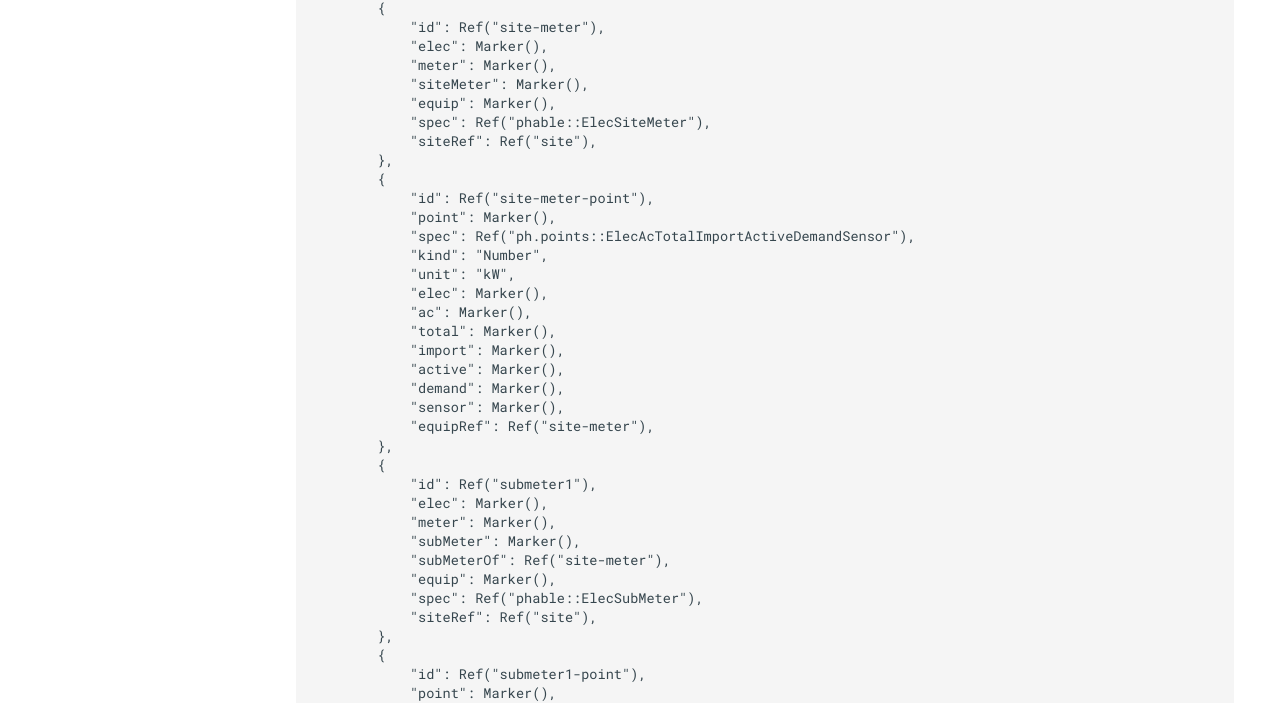
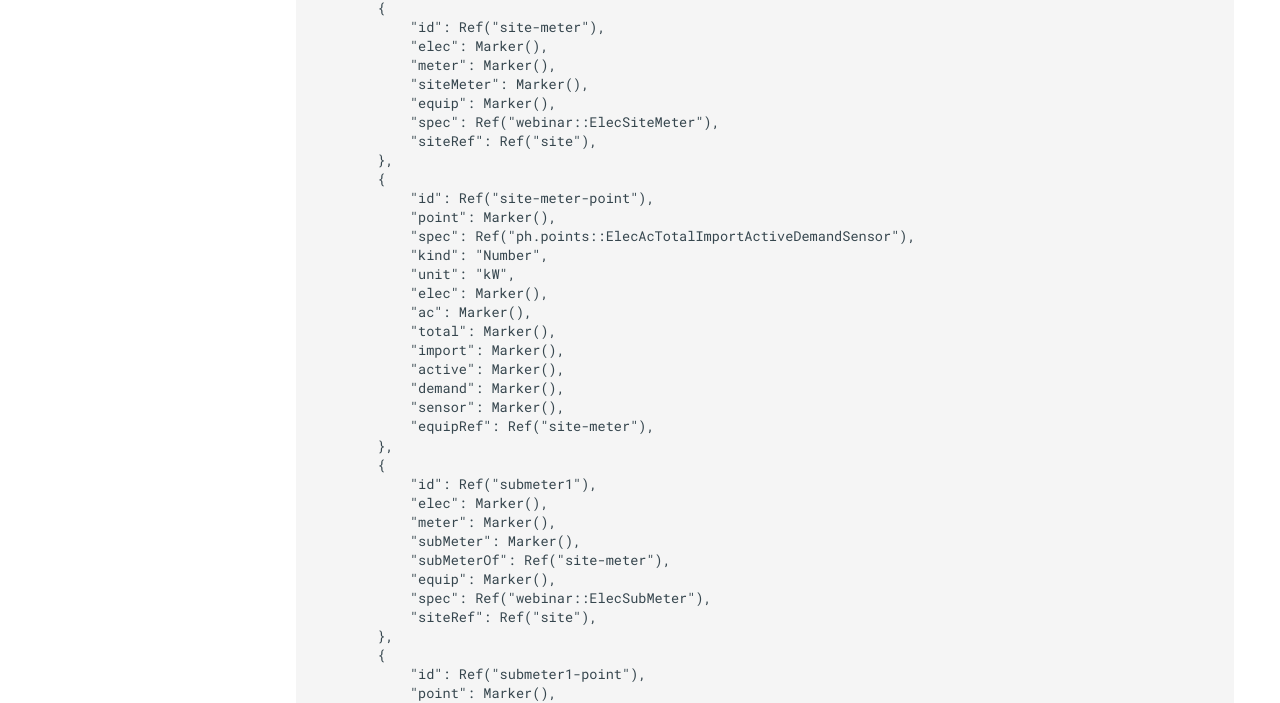
Before and after one commit to rick-jennings/phable, an MkDocs documentation site: the page built from docs/more_examples.md, in a window 1280 px wide and 1400 px high, scrolled down 2631 px. Shown: the part 375-1078 px from the top of the window. Built offline with MkDocs 1.6.1 and Material for MkDocs 9.7.7, drawn with Linux system fonts in a browser that asks for light colours; comment, search, counter and statistics services are not loaded; some of the changed text lies outside the part shown.

Commit message:
docs: fix xeto lib name for example

```diff
--- a/docs/more_examples.md
+++ b/docs/more_examples.md
@@ -148,7 +148,7 @@ def main():
             "meter": Marker(),
             "siteMeter": Marker(),
             "equip": Marker(),
-            "spec": Ref("phable::ElecSiteMeter"),
+            "spec": Ref("webinar::ElecSiteMeter"),
             "siteRef": Ref("site"),
         },
         {
@@ -173,7 +173,7 @@ def main():
             "subMeter": Marker(),
             "subMeterOf": Ref("site-meter"),
             "equip": Marker(),
-            "spec": Ref("phable::ElecSubMeter"),
+            "spec": Ref("webinar::ElecSubMeter"),
             "siteRef": Ref("site"),
         },
         {
@@ -198,7 +198,7 @@ def main():
             "subMeter": Marker(),
             "subMeterOf": Ref("site-meter"),
             "equip": Marker(),
-            "spec": Ref("phable::ElecSubMeter"),
+            "spec": Ref("webinar::ElecSubMeter"),
             "siteRef": Ref("site"),
         },
         {
```
